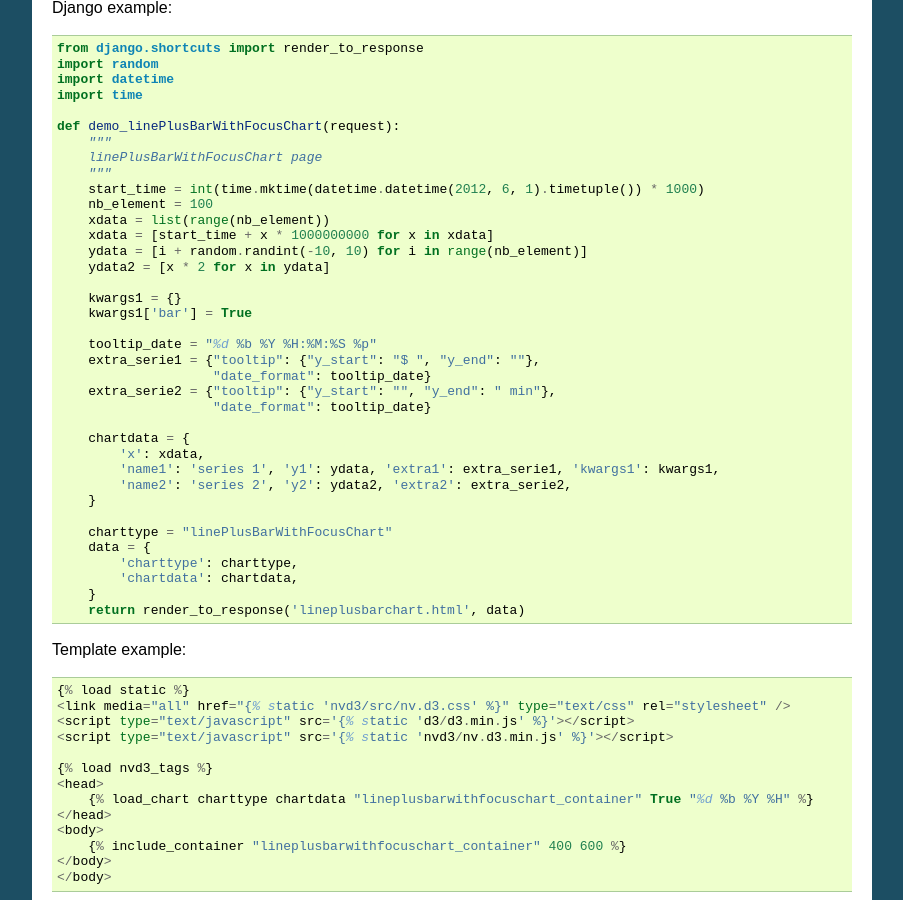
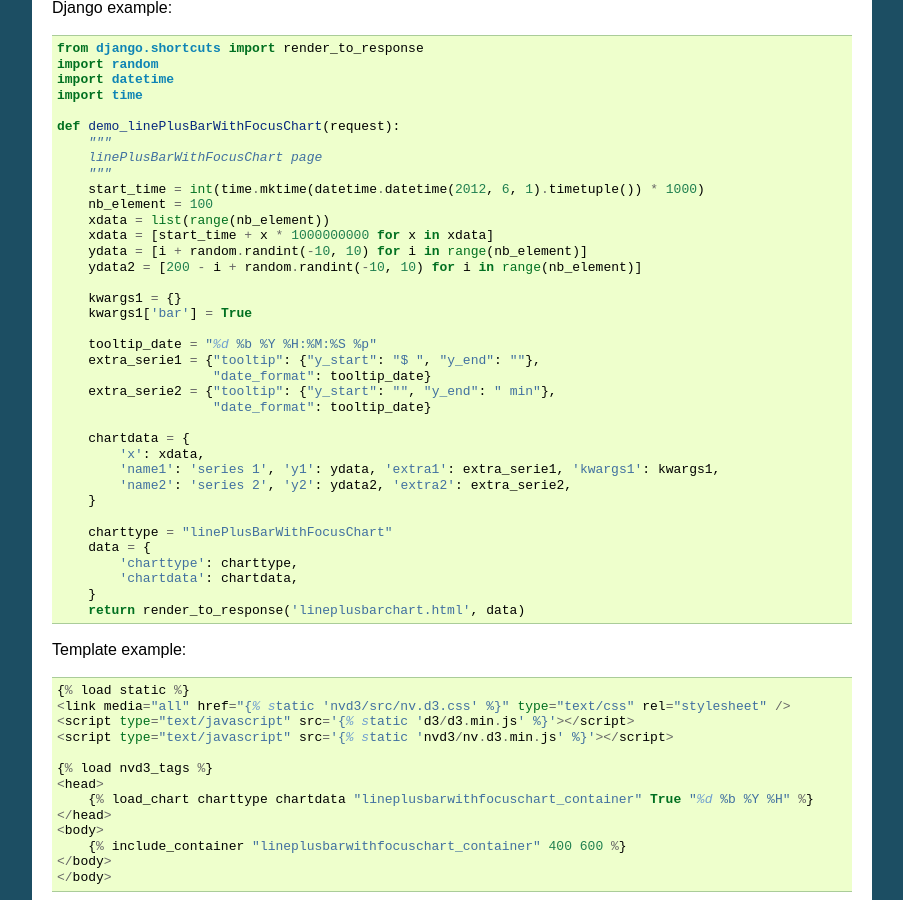
Before and after one commit to areski/django-nvd3, a Sphinx documentation site: the page built from docs/source/classes-doc/line-plus-bar-with-focus-chart.rst, in a window 1280 px wide and 900 px high, scrolled down 712 px. Shown: the whole window, without its empty margins (198-1101 px from the left). Built offline with Sphinx 7.4.7, drawn with Linux system fonts in a browser that asks for light colours.

Commit message:
update doc example for linePlusBarWithFocusChart

```diff
--- a/docs/source/classes-doc/line-plus-bar-with-focus-chart.rst
+++ b/docs/source/classes-doc/line-plus-bar-with-focus-chart.rst
@@ -27,7 +27,7 @@ Django example::
         xdata = list(range(nb_element))
         xdata = [start_time + x * 1000000000 for x in xdata]
         ydata = [i + random.randint(-10, 10) for i in range(nb_element)]
-        ydata2 = [x * 2 for x in ydata]
+        ydata2 = [200 - i + random.randint(-10, 10) for i in range(nb_element)]
 
         kwargs1 = {}
         kwargs1['bar'] = True
```
